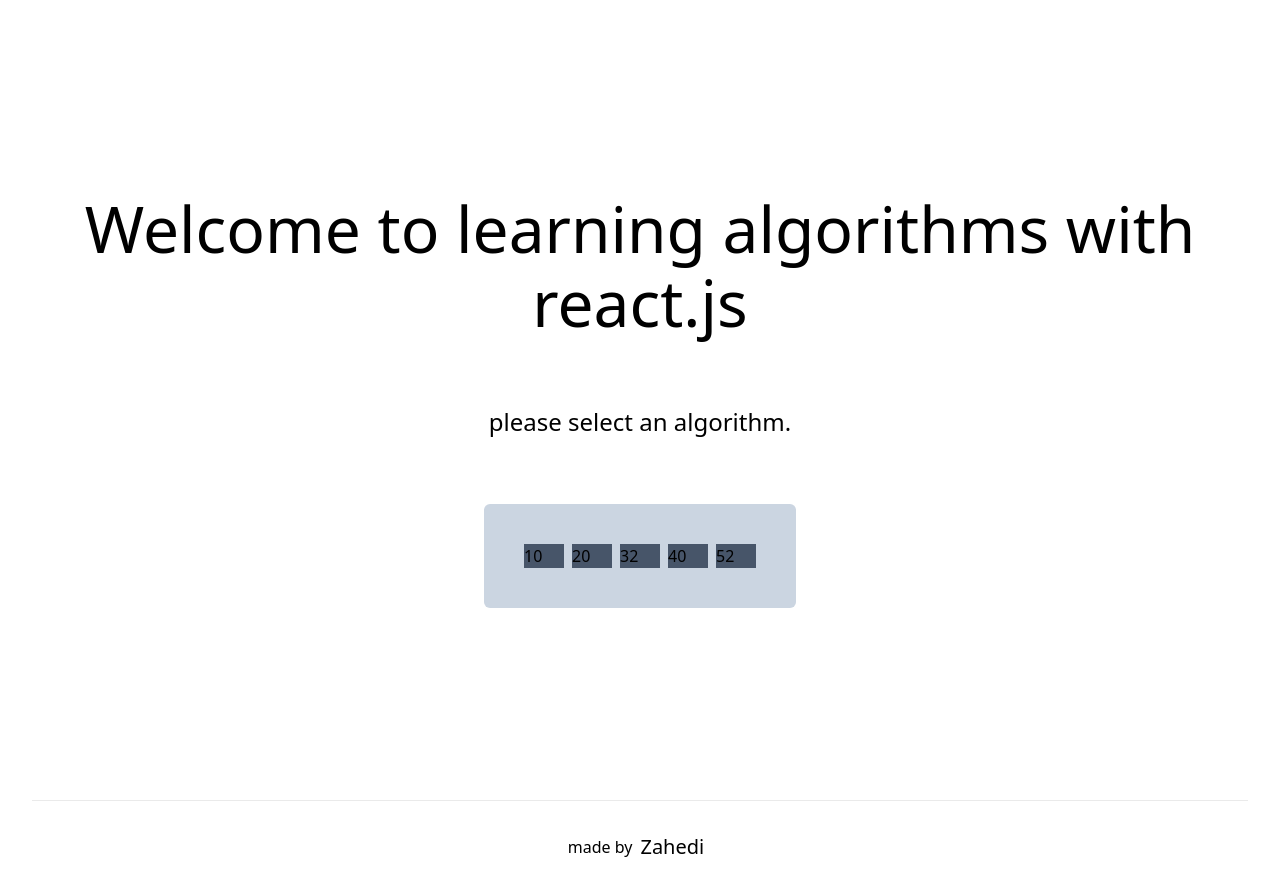
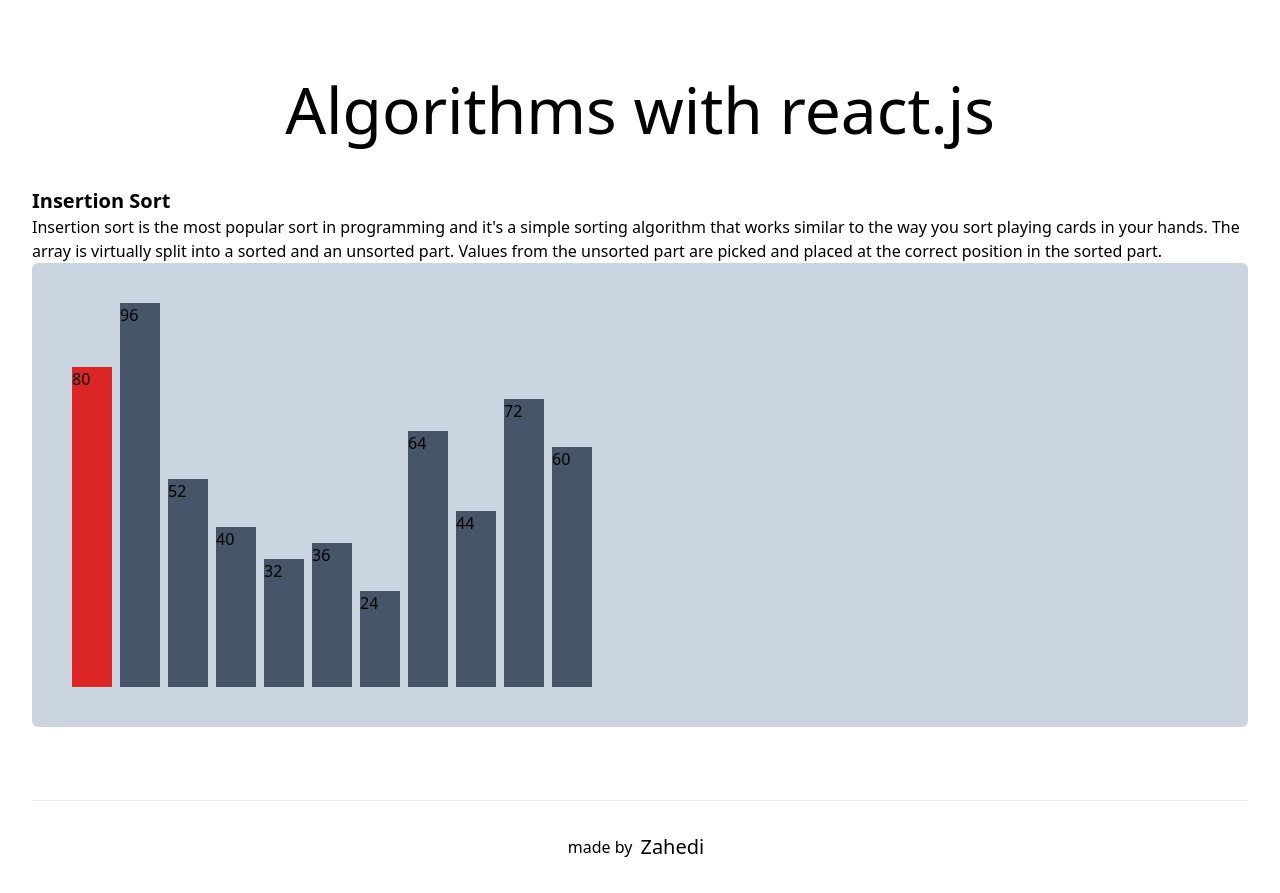
Before and after one commit to Mustafa-Zahedi/basic-algorithms-with-reactjs, a Next.js app: page / in a window 1280 px wide. Built offline with nearby package versions, Linux system fonts and the light colour scheme.

Commit message:
Insertion sort completed

```diff
--- a/pages/charts.jsx
+++ /dev/null
@@ -1,53 +0,0 @@
-import { useEffect } from "react";
-
-const Charts = () => {
-  const c = [
-    {
-      32: "",
-    },
-    {
-      20: "",
-    },
-    {
-      40: "",
-    },
-    {
-      10: "",
-    },
-    {
-      52: "",
-    },
-  ];
-
-  console.log("A: ", c);
-  for (let i = 1; i < c.length; i++) {
-    for (let j = 0; j <= i; j++) {
-      console.log(+Object.keys(c[j]));
-      if (+Object.keys(c[i]) < +Object.keys(c[j])) {
-        let temp = c[i];
-        c[i] = c[j];
-        c[j] = temp;
-      }
-    }
-  }
-  console.log("a: ", c);
-
-  useEffect(() => {
-    console.log("useEffect");
-  }, []);
-
-  return (
-    <div key={12} className="flex gap-2 items-end bg-slate-300 p-10 rounded-md">
-      {c.map((e) => (
-        <span
-          key={Object.keys(e)}
-          className={`bg-slate-600 w-10 h-${Object.keys(e)}`}
-        >
-          {Object.keys(e)}
-        </span>
-      ))}
-    </div>
-  );
-};
-
-export default Charts;
--- a/pages/index.jsx
+++ b/pages/index.jsx
@@ -1,6 +1,6 @@
 import Head from "next/head";
 import styles from "../styles/Home.module.css";
-import Charts from "./charts";
+import Insertion from "./insertion";
 
 export default function Home() {
   return (
@@ -12,12 +12,9 @@ export default function Home() {
       </Head>
 
       <main className={styles.main}>
-        <h1 className={styles.title}>
-          Welcome to learning algorithms with react.js
-        </h1>
-
-        <p className={styles.description}>please select an algorithm.</p>
-        <Charts />
+        <h1 className={styles.title}>Algorithms with react.js</h1>
+        <div className="my-5"></div>
+        <Insertion />
       </main>
 
       <footer className={styles.footer}>
--- /dev/null
+++ b/pages/insertion.jsx
@@ -0,0 +1,87 @@
+import { useState, useEffect } from "react";
+
+const Insertion = () => {
+  const [c] = useState([
+    {
+      96: "bg-slate-600 w-10 h-96",
+    },
+    {
+      80: "bg-slate-600 w-10 h-80",
+    },
+    {
+      52: "bg-slate-600 w-10 h-52",
+    },
+    {
+      40: "bg-slate-600 w-10 h-40",
+    },
+    {
+      32: "bg-slate-600 w-10 h-32",
+    },
+    {
+      36: "bg-slate-600 w-10 h-36",
+    },
+    {
+      24: "bg-slate-600 w-10 h-24",
+    },
+    {
+      64: "bg-slate-600 w-10 h-64",
+    },
+    {
+      44: "bg-slate-600 w-10 h-44",
+    },
+    {
+      72: "bg-slate-600 w-10 h-72",
+    },
+    {
+      60: "bg-slate-600 w-10 h-60",
+    },
+  ]);
+
+  const [a, setA] = useState(c);
+
+  for (let i = 1; i < c.length; i++) {
+    setTimeout(() => {
+      let cc = [...c];
+      for (let j = 0; j <= i; j++) {
+        setTimeout(() => {
+          if (+Object.keys(c[i]) < +Object.keys(c[j])) {
+            let temp = c[i];
+            c[i] = c[j];
+            c[j] = temp;
+            temp[Object.keys(temp)] = `bg-red-600 w-10 h-${Object.keys(temp)}`;
+            cc = [...c];
+            setA(cc);
+            temp[Object.keys(temp)] = `bg-slate-600 w-10 h-${Object.keys(
+              temp
+            )}`;
+          }
+        }, (j * 3000) / i);
+      }
+    }, i * 3000);
+  }
+
+  return (
+    <section>
+      <h3 className="font-bold text-xl">Insertion Sort</h3>
+      <span className="font-medium">
+        Insertion sort is the most popular sort in programming and it's a simple
+        sorting algorithm that works similar to the way you sort playing cards
+        in your hands. The array is virtually split into a sorted and an
+        unsorted part. Values from the unsorted part are picked and placed at
+        the correct position in the sorted part.
+      </span>
+      <div
+        key={12}
+        className="flex gap-2 items-end bg-slate-300 p-10 rounded-md"
+      >
+        {a.map((e) => (
+          <span key={Object.keys(e)} className={Object.values(e)}>
+            {Object.keys(e)}
+          </span>
+        ))}
+      </div>
+    </section>
+  );
+};
+
+export default Insertion;
```
